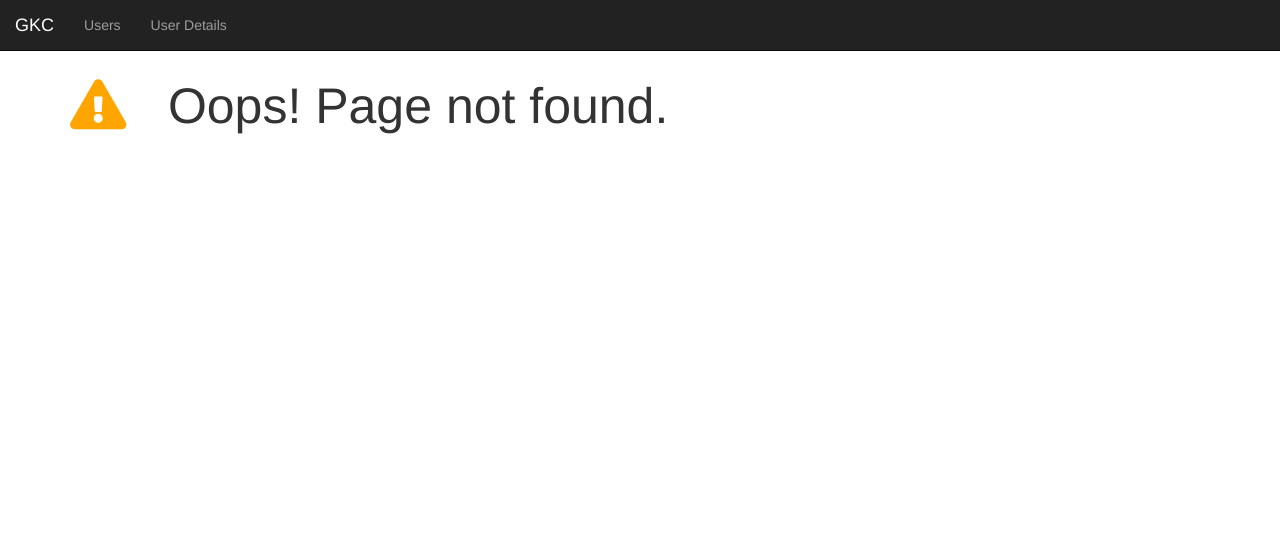
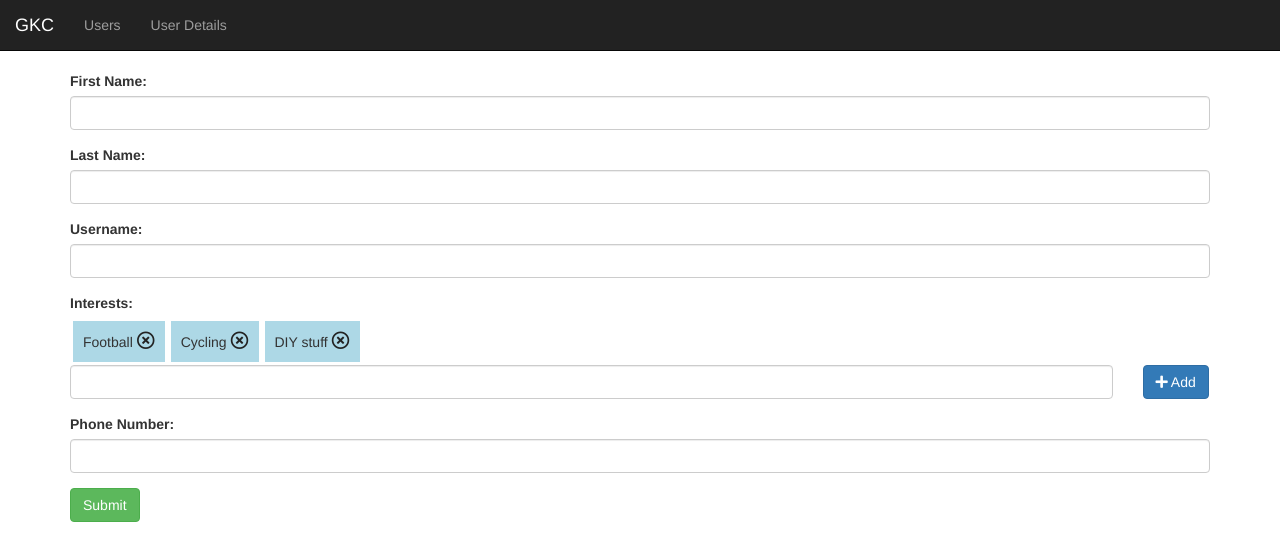
Before and after one commit to ssyed-ahmed/gkc-manage-users, an Angular app: page /add-user in a window 1280 px wide. Before the commit this address had no page. Shown: the top 560 px of the page. Built offline with nearby package versions, Linux system fonts and the light colour scheme; what angular-in-memory-web-api would draw is missing.

Commit message:
Updated add user component template

```diff
--- /dev/null
+++ b/src/app/add-user/add-user.component.css
@@ -0,0 +1,10 @@
+.interest {
+    display: inline-block;
+    padding: 10px;
+    background-color: lightblue;
+    margin: 3px;
+}
+.delete-icon {
+    color: #222;
+    font-size: 1.8rem;
+}
--- /dev/null
+++ b/src/app/add-user/add-user.component.html
@@ -0,0 +1,41 @@
+<div class="row">
+  <div class="col-xs-12">
+      <form>
+        <div class="form-group">
+          <label for="firstName">First Name:</label>
+          <input type="text" class="form-control" id="firstName" #firstName>
+        </div>
+        <div class="form-group">
+          <label for="lastName">Last Name:</label>
+          <input type="text" class="form-control" id="lastName" #lastName>
+        </div>
+        <div class="form-group">
+          <label for="username">Username:</label>
+          <input type="text" class="form-control" id="username" #username>
+        </div>
+        <div class="form-group">
+            <label for="">Interests:</label>
+            <div class="row">
+              <div class="col-xs-12">
+                <div class="interest" *ngFor="let interest of interests">
+                  {{interest}} <i class="far fa-times-circle delete-icon" (click)="deleteInterest(interest)"></i>
+                </div>
+              </div>
+            </div>
+            <div class="row">
+              <div class="col-xs-11">
+                  <input type="text" class="form-control" id="interest" #interest>
+              </div>
+              <div class="col-xs-1">
+                <button class="btn btn-primary"><i class="fas fa-plus"></i> Add</button>
+              </div>
+            </div>
+          </div>
+        <div class="form-group">
+          <label for="phoneNumber">Phone Number:</label>
+          <input type="number" class="form-control" id="phoneNumber" #phoneNumber>
+        </div>
+        <button type="button" class="btn btn-success">Submit</button>
+      </form>
+  </div>
+</div>
--- /dev/null
+++ b/src/app/add-user/add-user.component.ts
@@ -0,0 +1,28 @@
+import { Component, OnInit } from '@angular/core';
+
+@Component({
+  selector: 'app-add-user',
+  templateUrl: './add-user.component.html',
+  styleUrls: ['./add-user.component.css']
+})
+export class AddUserComponent implements OnInit {
+
+  interests: string[] = [
+    'Football',
+    'Cycling',
+    'DIY stuff'
+  ];
+
+  constructor() { }
+
+  ngOnInit() {
+  }
+
+  deleteInterest(interest: string): void {
+    let index = this.interests.indexOf(interest);
+    if (index !== -1) {
+      this.interests.splice(index, 1);
+    }
+  }
+
+}
--- a/src/app/app-routing.module.ts
+++ b/src/app/app-routing.module.ts
@@ -3,12 +3,14 @@ import { RouterModule, Routes } from '@angular/router';
 import { UsersListComponent } from './users-list/users-list.component';
 import { UserDetailsComponent } from './user-details/user-details.component';
 import { PageNotFoundComponent } from './page-not-found/page-not-found.component';
+import { AddUserComponent } from './add-user/add-user.component';
 
 
 const routes: Routes = [
   { path: '', redirectTo: '/users', pathMatch: 'full' },
   { path: 'users', component: UsersListComponent},
   { path: 'user-details/:firstName', component: UserDetailsComponent},
+  { path: 'add-user', component: AddUserComponent },
   { path: "**", component: PageNotFoundComponent }
 ];
 
--- a/src/app/app.module.ts
+++ b/src/app/app.module.ts
@@ -13,6 +13,7 @@ import { UserDetailsComponent } from './user-details/user-details.component';
 import { PageNotFoundComponent } from './page-not-found/page-not-found.component';
 import { UserSearchComponent } from './user-search/user-search.component';
 import { PhoneFormat } from './phoneformat.pipe';
+import { AddUserComponent } from './add-user/add-user.component';
 
 @NgModule({
   declarations: [
@@ -22,7 +23,8 @@ import { PhoneFormat } from './phoneformat.pipe';
     UserDetailsComponent,
     PageNotFoundComponent,
     UserSearchComponent,
-    PhoneFormat
+    PhoneFormat,
+    AddUserComponent
   ],
   imports: [
     BrowserModule,
--- a/src/app/users-list/users-list.component.html
+++ b/src/app/users-list/users-list.component.html
@@ -60,7 +60,7 @@
 </div>
 <div class="row">
   <div class="col-xs-12">
-    <button class="btn btn-primary" (click)="onAddUser()"><i class="fas fa-user-plus"></i> Add User</button>
+    <button class="btn btn-primary" routerLink="/add-user"><i class="fas fa-user-plus"></i> Add User</button>
   </div>
 </div>
 
--- a/src/app/users-list/users-list.component.ts
+++ b/src/app/users-list/users-list.component.ts
@@ -66,8 +66,4 @@ export class UsersListComponent implements OnInit {
   selectUser(firstName: string): void {
     this.router.navigate([firstName], {relativeTo: this.route});
   }
-
-  onAddUser(): void {
-    alert('Add');
-  }
 }
```
Also changed, not shown: 1 other file (tests, documents, lock files or other folders).
